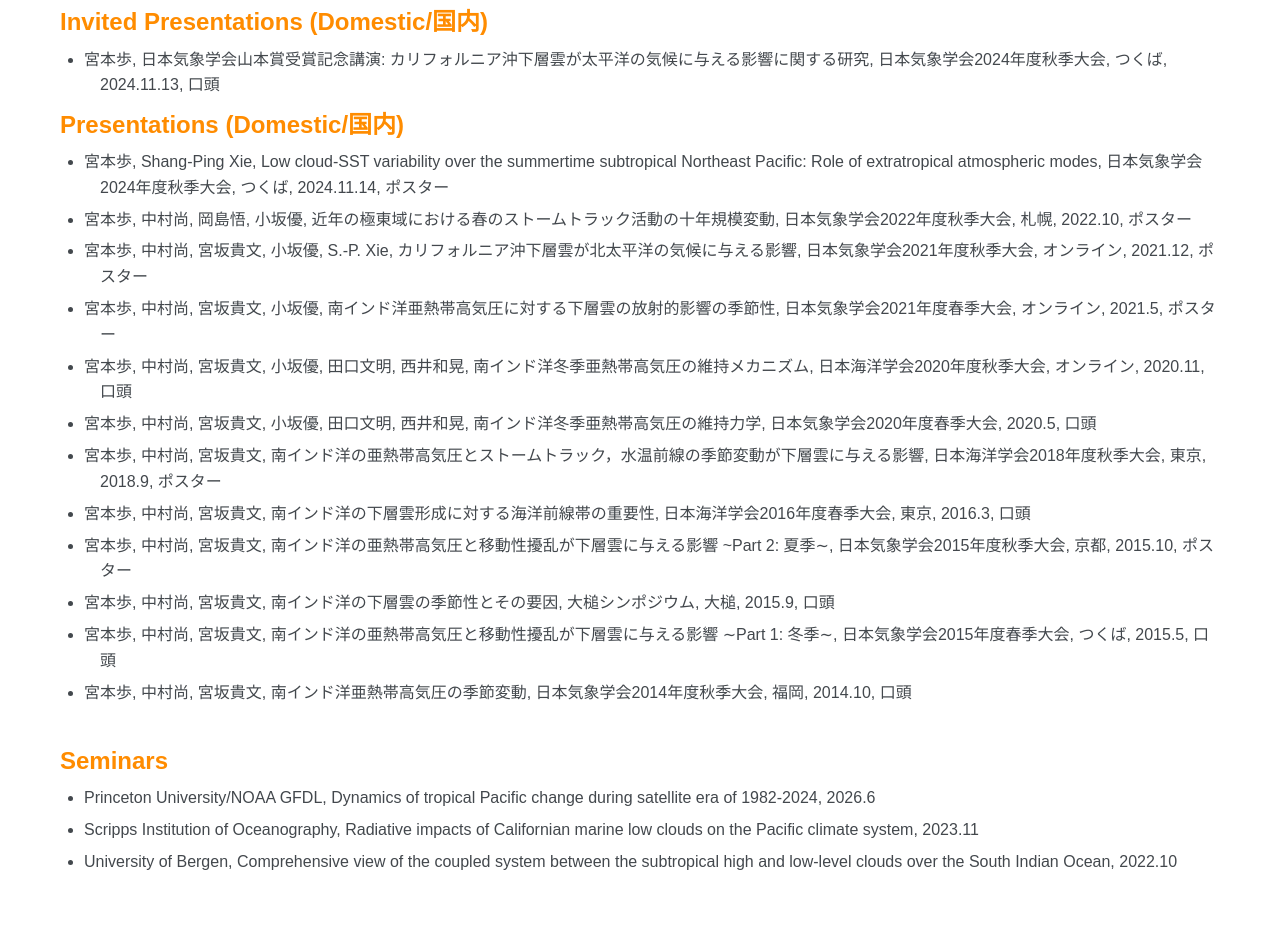
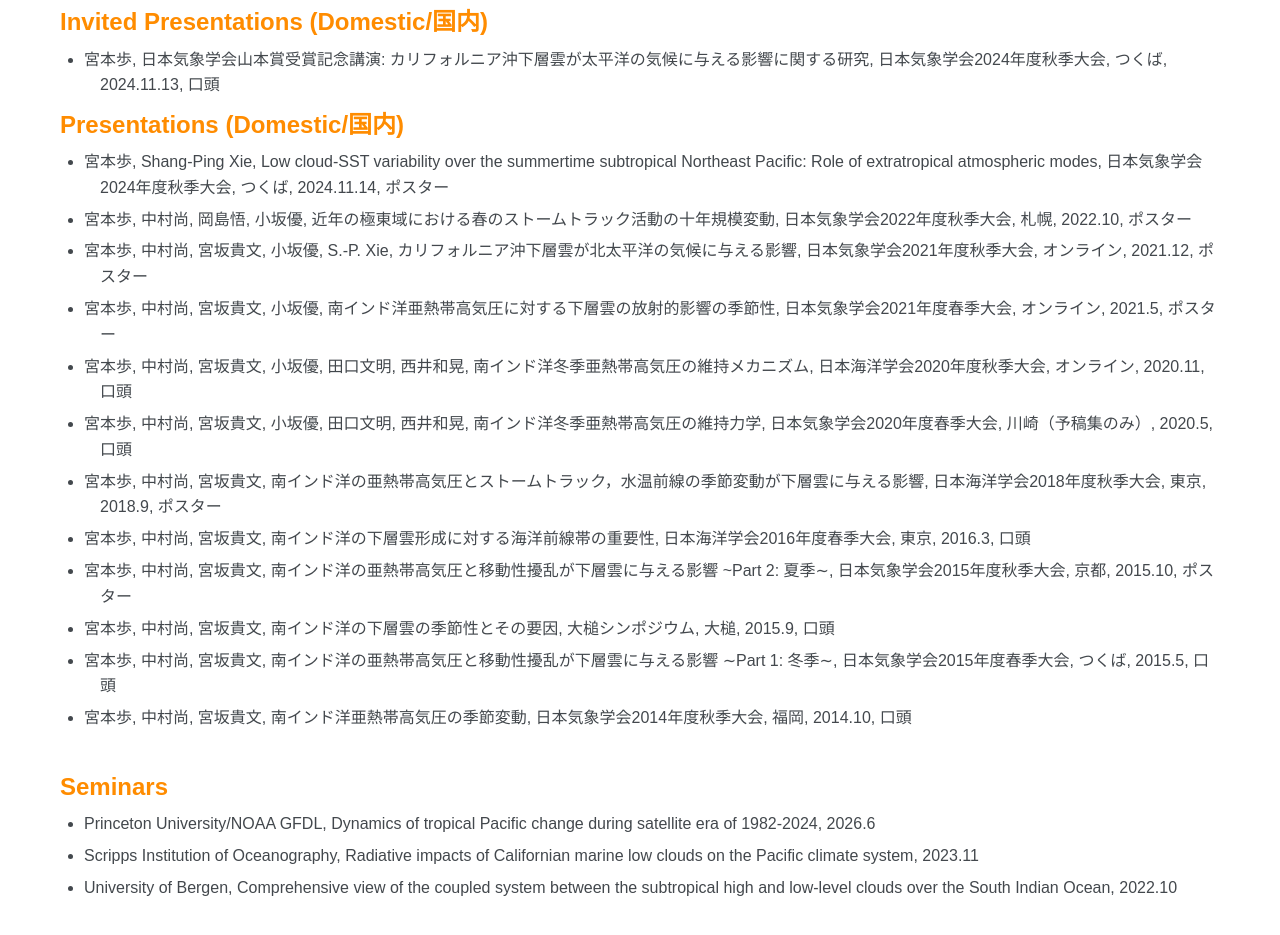
Before and after one commit to aymiyamoto/aymiyamoto.github.io, a plain HTML site: page presentation.html in a window 1280 px wide. Shown: the part 1977-2912 px from the top of the page. Drawn offline with Linux system fonts and the light colour scheme.

Commit message:
Add location for 2020 MSJ spring meeting entry

```diff
--- a/presentation.html
+++ b/presentation.html
@@ -73,7 +73,7 @@
 
 	<li>宮本歩, 中村尚, 宮坂貴文, 小坂優, 田口文明, 西井和晃, 南インド洋冬季亜熱帯高気圧の維持メカニズム, 日本海洋学会2020年度秋季大会, オンライン, 2020.11, 口頭</li>
 
-	<li>宮本歩, 中村尚, 宮坂貴文, 小坂優, 田口文明, 西井和晃, 南インド洋冬季亜熱帯高気圧の維持力学, 日本気象学会2020年度春季大会, 2020.5, 口頭</li>
+	<li>宮本歩, 中村尚, 宮坂貴文, 小坂優, 田口文明, 西井和晃, 南インド洋冬季亜熱帯高気圧の維持力学, 日本気象学会2020年度春季大会, 川崎（予稿集のみ）, 2020.5, 口頭</li>
 
 	<li>宮本歩, 中村尚, 宮坂貴文, 南インド洋の亜熱帯高気圧とストームトラック，水温前線の季節変動が下層雲に与える影響, 日本海洋学会2018年度秋季大会, 東京, 2018.9, ポスター</li>
 
```
